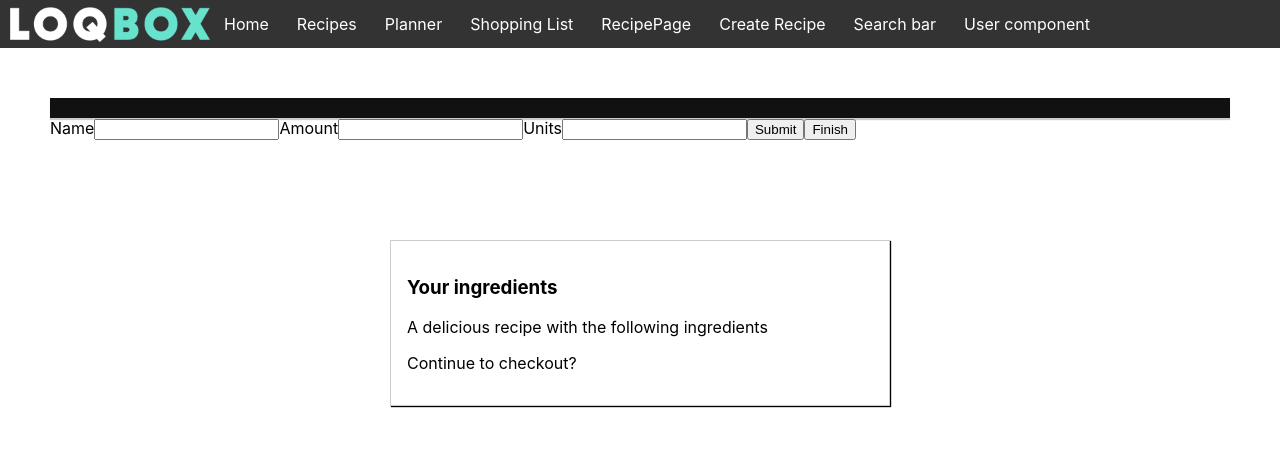
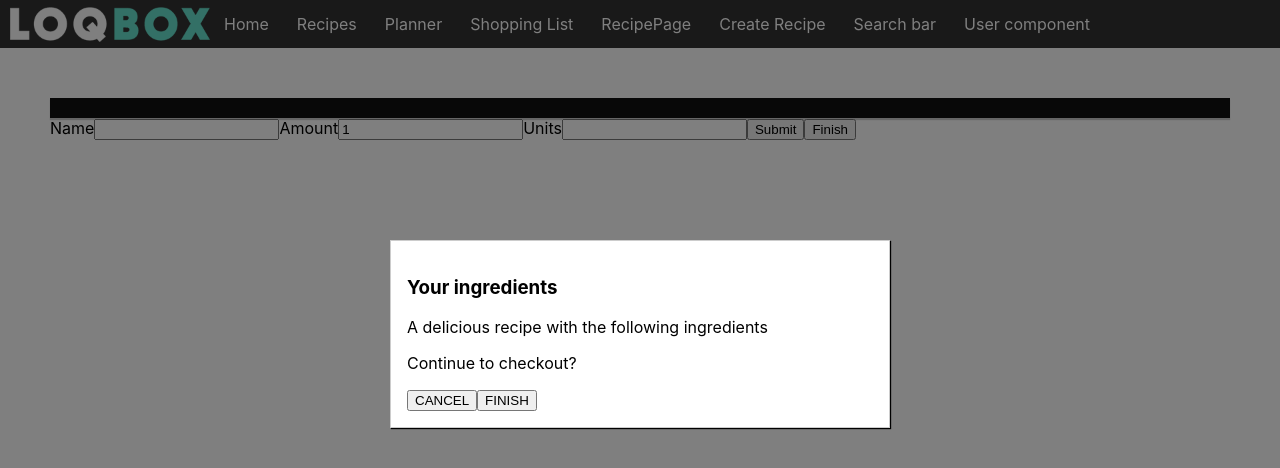
Before and after one commit to Cblyt/meal_planner_frontend, a React (Create React App) app: page /create-recipe in a window 1280 px wide. Both pictures are taken after a click on the button "Finish". Shown: the top 468 px of the page. Built offline with nearby package versions, Linux system fonts and the light colour scheme.

Commit message:
22/02/2021

```diff
--- a/src/components/Layout/CreateRecipe/IngredientSummary/IngredientSummary.jsx
+++ b/src/components/Layout/CreateRecipe/IngredientSummary/IngredientSummary.jsx
@@ -1,7 +1,8 @@
 import React from 'react';
 import './IngredientSummary.module.css';
+import PropTypes from 'prop-types';
 
-const IngredientSummary = ({ ingredients }) => {
+const IngredientSummary = ({ ingredients, cancel }) => {
 	const displayIngredients = ingredients.map((ingredient) => (
 		<li key={ingredient.id}>
 			{ingredient.name}
@@ -15,12 +16,19 @@ const IngredientSummary = ({ ingredients }) => {
 			<p>A delicious recipe with the following ingredients</p>
 			<ul>{displayIngredients}</ul>
 			<p>Continue to checkout?</p>
+			<button type="button" onClick={cancel}>CANCEL</button>
+			<button type="button">FINISH</button>
 		</>
 	);
 };
 
 IngredientSummary.propTypes = {
-	ingredients: {}.isRequired,
+	ingredients: PropTypes.arrayOf(PropTypes.shape({
+		name: PropTypes.string,
+		amount: PropTypes.number,
+		units: PropTypes.string,
+	})).isRequired,
+	cancel: PropTypes.func.isRequired,
 };
 
 export default IngredientSummary;
--- a/src/components/UI/Backdrop/Backdrop.js
+++ /dev/null
@@ -1,5 +0,0 @@
-import React from "react";
-
-const backdrop = (props) => (props.show ? <div></div> : null);
-
-export default backdrop;
--- /dev/null
+++ b/src/components/UI/Backdrop/Backdrop.jsx
@@ -0,0 +1,29 @@
+import React from 'react';
+import PropTypes from 'prop-types';
+import classes from './Backdrop.module.css';
+
+const Backdrop = ({ show, clicked }) => {
+	const handleKeyPress = (e) => {
+		if (e.key === 'Escape') {
+			clicked();
+		}
+	};
+
+	return (show ? (
+
+		<div
+			role="presentation"
+			className={classes.Backdrop}
+			onClick={clicked}
+			onKeyPress={handleKeyPress}
+		/>
+	) : null
+	);
+};
+
+Backdrop.propTypes = {
+	show: PropTypes.bool.isRequired,
+	clicked: PropTypes.func.isRequired,
+};
+
+export default Backdrop;
--- a/src/components/UI/Backdrop/Backdrop.module.css
+++ b/src/components/UI/Backdrop/Backdrop.module.css
@@ -1,4 +1,9 @@
 .Backdrop {
     width: 100%;
     height: 100%;
+	position: fixed;
+	z-index:100;
+	left: 0;
+	top: 0;
+	background-color: rgba(0, 0, 0, 50%);
 }
--- a/src/components/UI/Modal/Modal.jsx
+++ b/src/components/UI/Modal/Modal.jsx
@@ -1,16 +1,31 @@
 import React from 'react';
+import PropTypes from 'prop-types';
+import Backdrop from '../Backdrop/Backdrop';
 import classes from './Modal.module.css';
 
-const modal = (props) => (
+const Modal = ({ show, children, modalClosed }) => (
+	<>
+		<Backdrop show={show} clicked={modalClosed} />
 		<div
 			className={classes.Modal}
+			clciked={modalClosed}
 			style={{
-			transform: props.show ? 'translateY(0)' : 'translateY(-100vh)',
-			opacity: props.show ? '1' : '0',
+				transform: show ? 'translateY(0)' : 'translateY(-100vh)',
+				opacity: show ? '1' : '0',
 			}}
 		>
-		{props.children}
+			{children}
 		</div>
+	</>
 );
 
-export default modal;
+Modal.propTypes = {
+	show: PropTypes.bool.isRequired,
+	children: PropTypes.oneOfType([
+		PropTypes.arrayOf(PropTypes.node),
+		PropTypes.node,
+	]).isRequired,
+	modalClosed: PropTypes.func.isRequired,
+};
+
+export default Modal;
--- a/src/containers/CreateRecipePage/IngredientForm/IngredientForm.jsx
+++ b/src/containers/CreateRecipePage/IngredientForm/IngredientForm.jsx
@@ -8,7 +8,7 @@ const IngredientForm = () => {
 	const [ingredients, setIngredients] = React.useState([]);
 	const [newIngredient, setNewIngredient] = React.useState({
 		name: '',
-		amount: '',
+		amount: 1,
 		units: '',
 	});
 	const [finish, setFinish] = React.useState(false);
@@ -17,7 +17,7 @@ const IngredientForm = () => {
 		setNewIngredient({
 			...newIngredient,
 			[e.target.name]:
-                e.target.name === 'amount' ? parseInt(e.target.value, 10) : e.target.value,
+				e.target.name === 'amount' ? parseInt(e.target.value, 10) : e.target.value,
 		});
 	};
 
@@ -50,8 +50,8 @@ const IngredientForm = () => {
 
 	return (
 		<div className={classes.IngredientForm}>
-			<Modal show={finish}>
-				<IngredientSummary ingredients={ingredients} />
+			<Modal show={finish} modalClosed={finishHandler}>
+				<IngredientSummary ingredients={ingredients} cancel={finishHandler} />
 			</Modal>
 
 			<IngredientControls
```
Also changed, not shown: src/components/UI/Button/Button.jsx (added, +20 -0 lines), src/components/UI/Button/Button.module.css (added, +24 -0 lines). Lines whose indentation alone changed are shown as unchanged.
